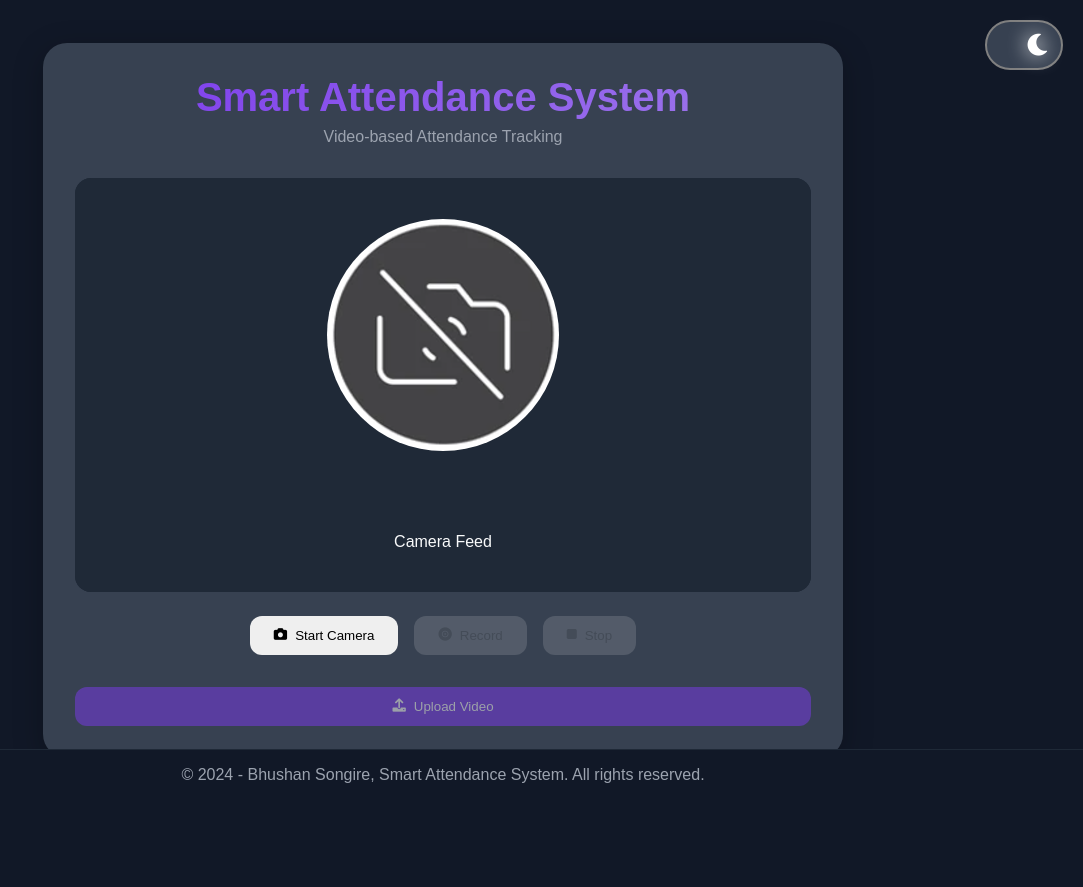
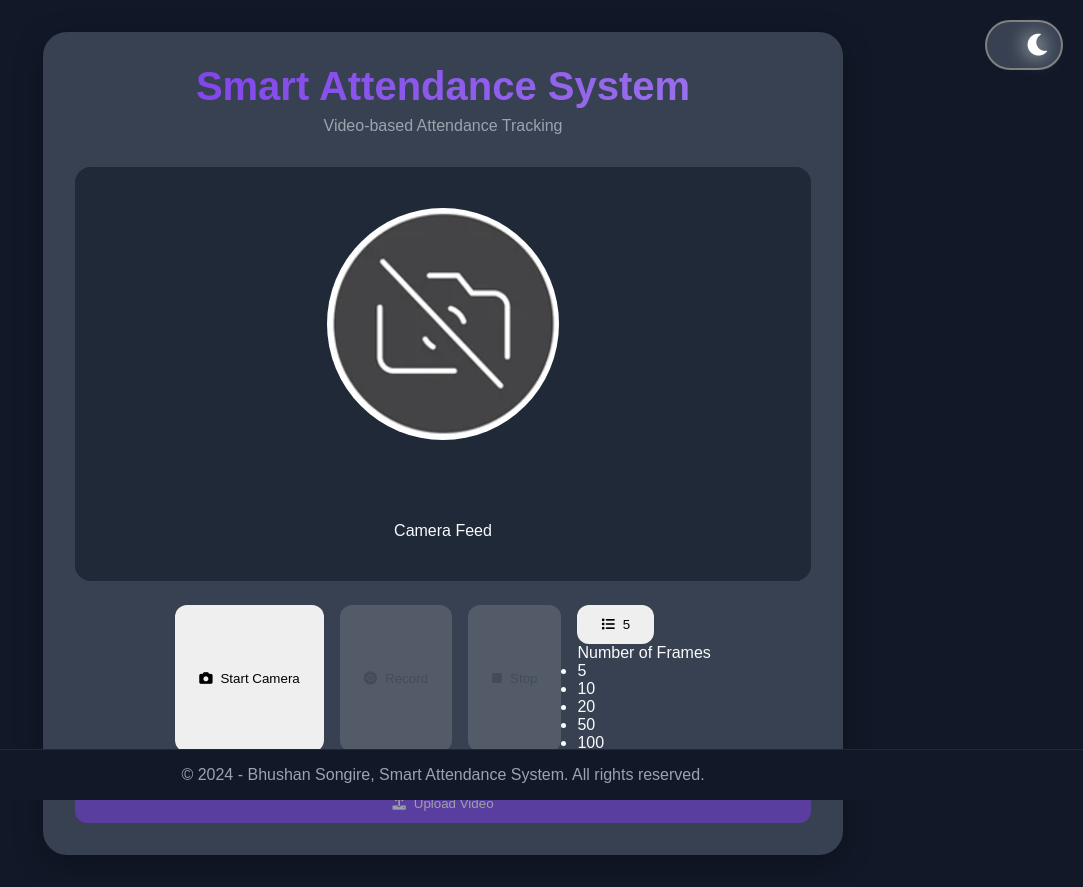
Before and after one commit to Bbs1412/SmartAttendanceSystem, a Flask app: page / in a window 1280 px wide. Shown: the whole page, without its empty margins (197-1280 px from the left). Before the commit the page ends 783 px from the top, so only its background shows below. Run offline with Flask 3, Linux system fonts and the light colour scheme; parts of the project's set-up code (start-up, migrations or seed data) failed here and were passed over.

Commit message:
Add dropdown for selecting number of frames in index.html

```diff
--- a/Templates/index.html
+++ b/Templates/index.html
@@ -4,9 +4,11 @@
 <head>
     <meta charset="UTF-8">
     <meta name="viewport" content="width=device-width, initial-scale=1.0">
+
     <title>Smart Attendance System</title>
+
+    <link rel="stylesheet" href="https://cdnjs.cloudflare.com/ajax/libs/font-awesome/6.0.0/css/all.min.css">
     <link rel="icon" href="/assets/infinity.ico" type="image/x-icon">
-    <link rel="stylesheet" href="https://cdnjs.cloudflare.com/ajax/libs/font-awesome/6.0.0/css/all.min.css">
     <link rel="stylesheet" href="/assets/style.css">
 </head>
 
@@ -41,14 +43,33 @@
                             <i class="fas fa-camera"></i>
                             <span>Start Camera</span>
                         </button>
+
                         <button type="button" id="startRecord" class="btn" disabled>
                             <i class="fas fa-record-vinyl"></i>
                             <span>Record</span>
                         </button>
+
                         <button type="button" id="stopRecord" class="btn" disabled>
                             <i class="fas fa-stop"></i>
                             <span>Stop</span>
                         </button>
+
+                        <div class="dropdown">
+                            <button type="button" id="frameSelect" class="btn">
+                                <i class="fas fa-list"></i>
+                                <span id="frameDisplay">5</span>
+                            </button>
+                            <div class="dropdown-content">
+                                <p>Number of Frames</p>
+                                <ul>
+                                    <li data-value="5">5</li>
+                                    <li data-value="10">10</li>
+                                    <li data-value="20">20</li>
+                                    <li data-value="50">50</li>
+                                    <li data-value="100">100</li>
+                                </ul>
+                            </div>
+                        </div>
                     </div>
                 </div>
 
```
